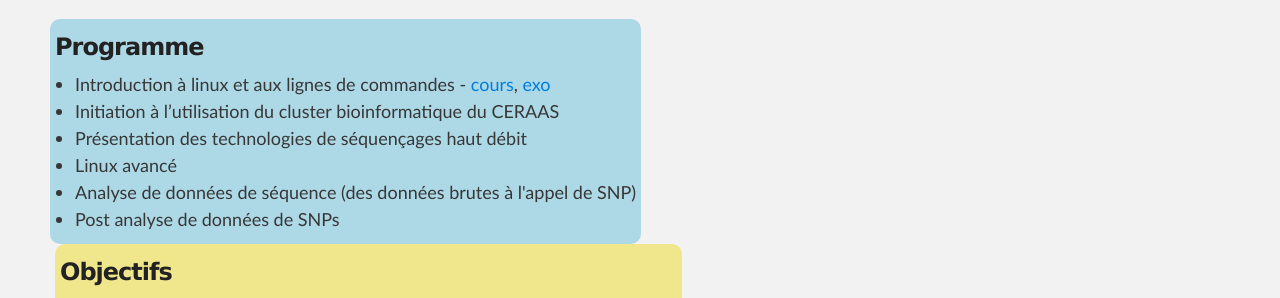
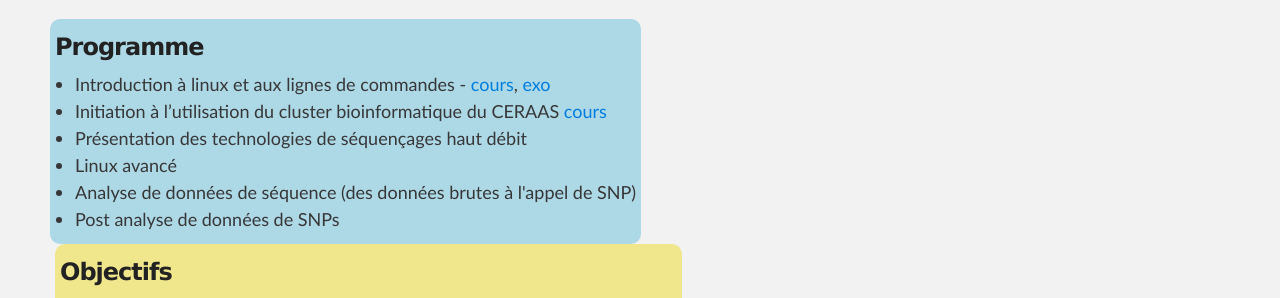
Before and after one commit to SouthGreenPlatform/trainings, a Jekyll site: the page built from _pages/ngsTrainings.md, in a window 1280 px wide and 900 px high, scrolled down 2401 px. Shown: the part 160-458 px from the top of the window. Built offline with Jekyll 4.4.1, drawn with Linux system fonts in a browser that asks for light colours; nearby versions of some CDN libraries.

Commit message:
add hpc courses

```diff
--- a/_pages/ngsTrainings.md
+++ b/_pages/ngsTrainings.md
@@ -29,7 +29,7 @@ Aucun
 <h3>Programme</h3>
 <ul>
 <li>Introduction à linux et aux lignes de commandes - <a target="_blank" href="{{ site.url }}/files/linux/GuideDeSurvieLinux-thies2018.pdf">cours</a>, <a target="_blank" href="{{ site.url }}/linux/linuxGuidePractice">exo</a> </li>
-<li>Initiation à l’utilisation du cluster  bioinformatique du CERAAS </li>
+<li>Initiation à l’utilisation du cluster  bioinformatique du CERAAS <a target="_blank" href="{{ site.url }}/files/hpc/HPC_thies.pdf">cours</a></li>
 <li>Présentation des technologies de séquençages haut débit </li>
 <li>Linux avancé</li>
 <li>Analyse de données de séquence (des données brutes à l'appel de SNP)</li>
```
